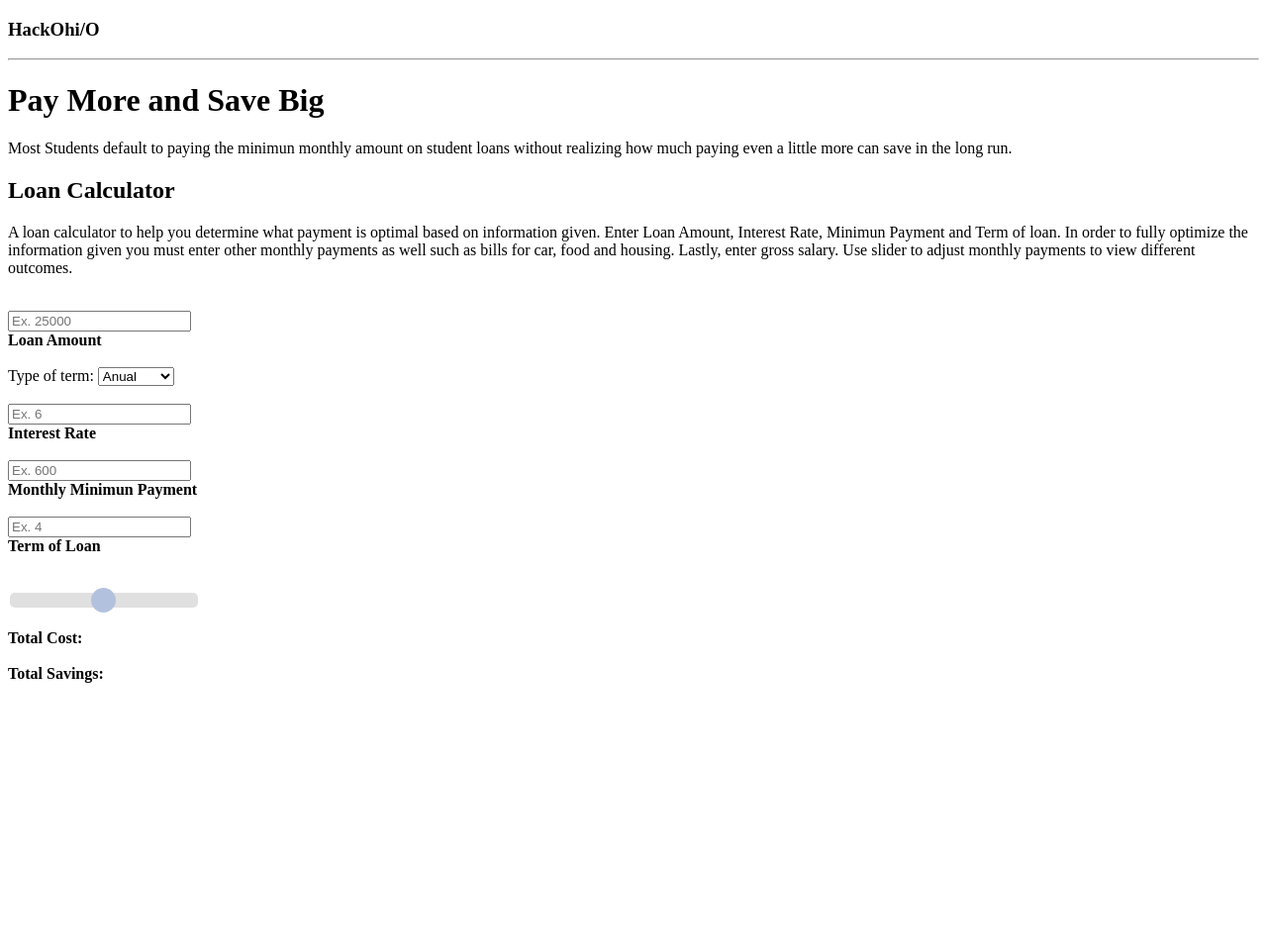
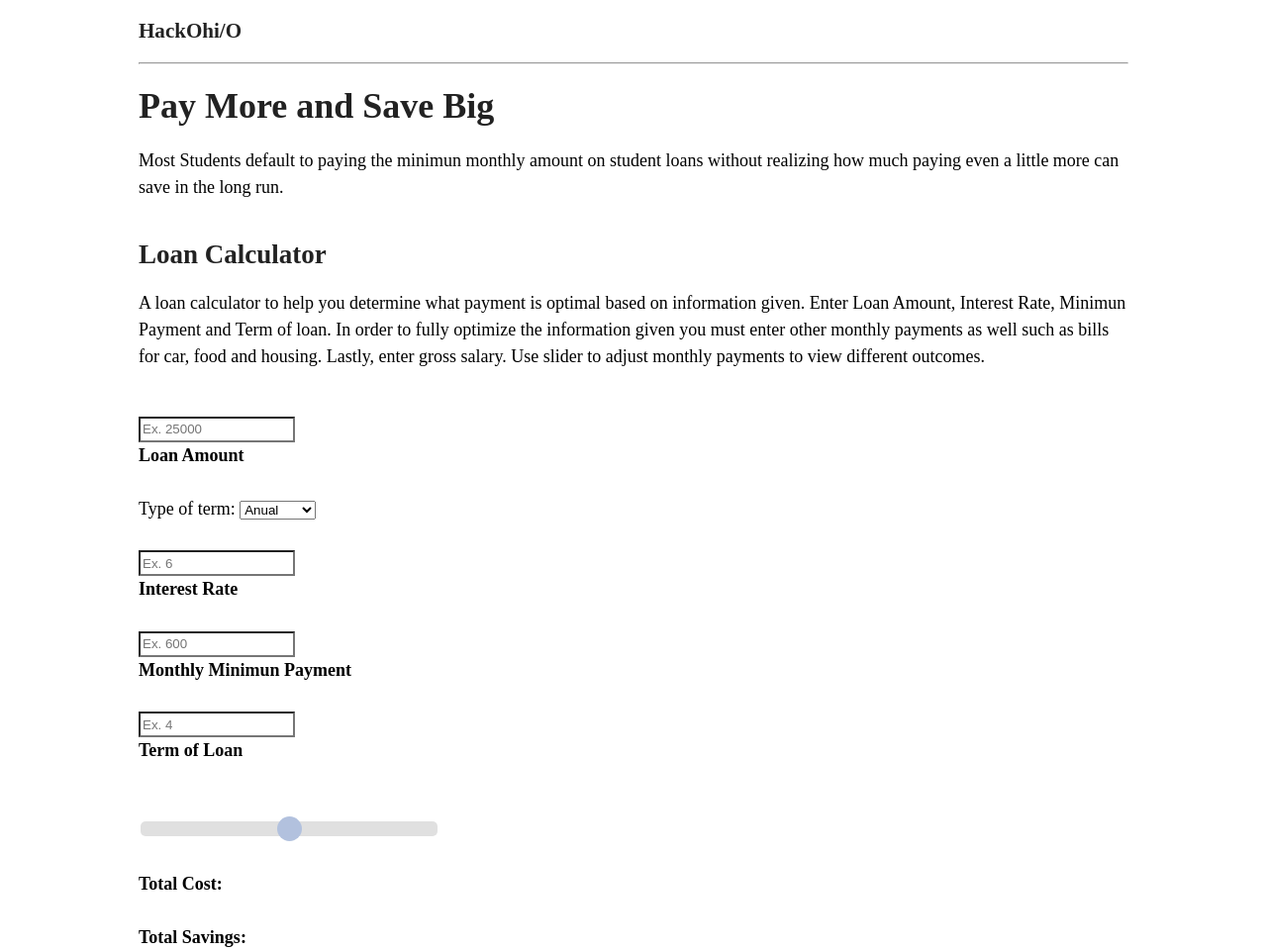
Before and after one commit to chesschamp2300/FinanceManagement, a Flask app: page / in a window 1280 px wide. Shown: the whole page at 99% size. Before the commit the page ends 690 px from the top, so only its background shows below. Run offline with Flask 2, Linux system fonts and the light colour scheme.

Commit message:
Update myStylesheet.css

```diff
--- a/static/myStylesheet.css
+++ b/static/myStylesheet.css
@@ -1,7 +1,7 @@
 
             .slider {
               -webkit-appearance: none;
-              width: 15%;
+              width: 30%;
               height: 15px;
               border-radius: 5px;
               background: #d3d3d3;
@@ -28,3 +28,34 @@
               background: #92a8d1;
               cursor: pointer;
             }
+
+            body {
+
+                font-family: "Times New Roman", Times, serif;
+                font-size: 18px;
+                line-height: 1.5;
+                margin: auto auto;
+                max-width: 1000px;
+
+            }
+
+            h1, h2, h3{
+                color: #222;
+                line-height: 1;
+            }
+
+            h2 {
+                margin-top: 1.5em;
+            }
+
+            option{
+                font-family: "Times New Roman", Times, serif;
+                font-size: 14px;
+            }
+
+            input{
+                box-shadow: 0 0 0 rgba(0, 0, 0, 0.08);
+                color: #92a8d1;
+                width: 150px;
+                height: 20px;
+            }
```
